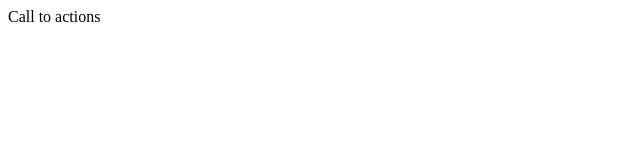
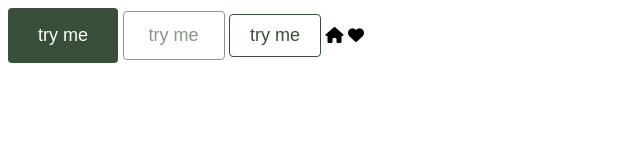
Before and after one commit to agircoveanu45/call-to-actions, a plain HTML site: page index.html in a window 1280 px wide. Shown: the whole page, without its empty margins (0-640 px from the left). Drawn offline with Linux system fonts and the light colour scheme.

Commit message:
include-font-awesome-and-made-buttons

```diff
--- a/index.html
+++ b/index.html
@@ -4,10 +4,15 @@
 <head>
   <title>replit</title>
   <link href="style.css" rel="stylesheet" type="text/css" />
+  <link rel="stylesheet" href="https://cdnjs.cloudflare.com/ajax/libs/font-awesome/6.4.2/css/all.min.css" integrity="sha512-z3gLpd7yknf1YoNbCzqRKc4qyor8gaKU1qmn+CShxbuBusANI9QpRohGBreCFkKxLhei6S9CQXFEbbKuqLg0DA==" crossorigin="anonymous" referrerpolicy="no-referrer" />
 </head>
 
 <body>
-  Call to actions
+  <button class="btn-primary btn-large">try me</button>
+  <button class="btn-secondary btn-middle btn-disabled">try me</button>
+  <button class="btn-secondary btn-small">try me</button>
+  <i class="fa-solid fa-house"></i>
+  <i class="fa-solid fa-heart"></i>
 </body>
 
 </html>
--- a/style.css
+++ b/style.css
@@ -1,12 +1,23 @@
+@import url('https://fonts.googleapis.com/css2?family=Inter:wght@100;200;300;400;500;600;700;800&display=swap');
+
 :root {
- --black:#2d2e2e;
- --dark-green:#3a4f39;
- --grey:#ababab;
- --light-grey:#f6f6f6;
- --white:#ffffff;
- --light-green:#eff6f3;
- --yellow:#f8d254;
---green:#a0cd9e;
+  --black: #2d2e2e;
+  --dark-green: #3a4f39;
+  --grey: #ababab;
+  --light-grey: #f6f6f6;
+  --white: #ffffff;
+  --light-green: #eff6f3;
+  --yellow: #f8d254;
+  --green: #a0cd9e;
+
+  color: #000;
+  /* Text */
+  font-family: Inter;
+  font-size: 16px;
+  font-style: normal;
+  font-weight: 400;
+  line-height: 22px;
+  /* 137.5% */
 
 }
 
@@ -14,3 +25,74 @@ html {
   height: 100%;
   width: 100%;
 }
+
+h1 {
+  font-size: 50px;
+  font-weight: 600;
+
+}
+
+b,
+strong {
+  font-weight: 600;
+}
+
+button {
+  font-size: 18px;
+  font-weight: 500;
+  padding: 13px 25px;
+}
+
+.caption {
+  font-size: 12px;
+  font-weight: 400;
+}
+
+.btn-large {
+  padding: 17px 30px;
+}
+
+.btn-middle {
+  padding: 13px 25px;
+}
+
+.btn-small {
+  padding: 10px 20px;
+}
+
+.btn-primary {
+  display: inline-flex;
+  justify-content: center;
+  align-items: center;
+  gap: 10px;
+  flex-shrink: 0;
+  border: 0;
+  border-radius: 4px;
+  background: var(--dark-green);
+  color: var(--white);
+}
+.btn-primary:hover{
+  background-color: #283A27;
+}
+
+.btn-secondary {
+  display: inline-flex;
+  justify-content: center;
+  align-items: center;
+  gap: 10px;
+  flex-shrink: 0;
+  border: 0;
+  border-radius: 4px;
+  border: 1px solid var(--dark-green);
+  background: var(--white);
+  color: var(--dark-green);
+
+}
+.btn-secondary:hover{
+  border-color: #213220;
+  color:#213220;
+}
+.btn-disabled{
+  opacity: 0.6;
+  cursor: not-allowed;
+}
```
